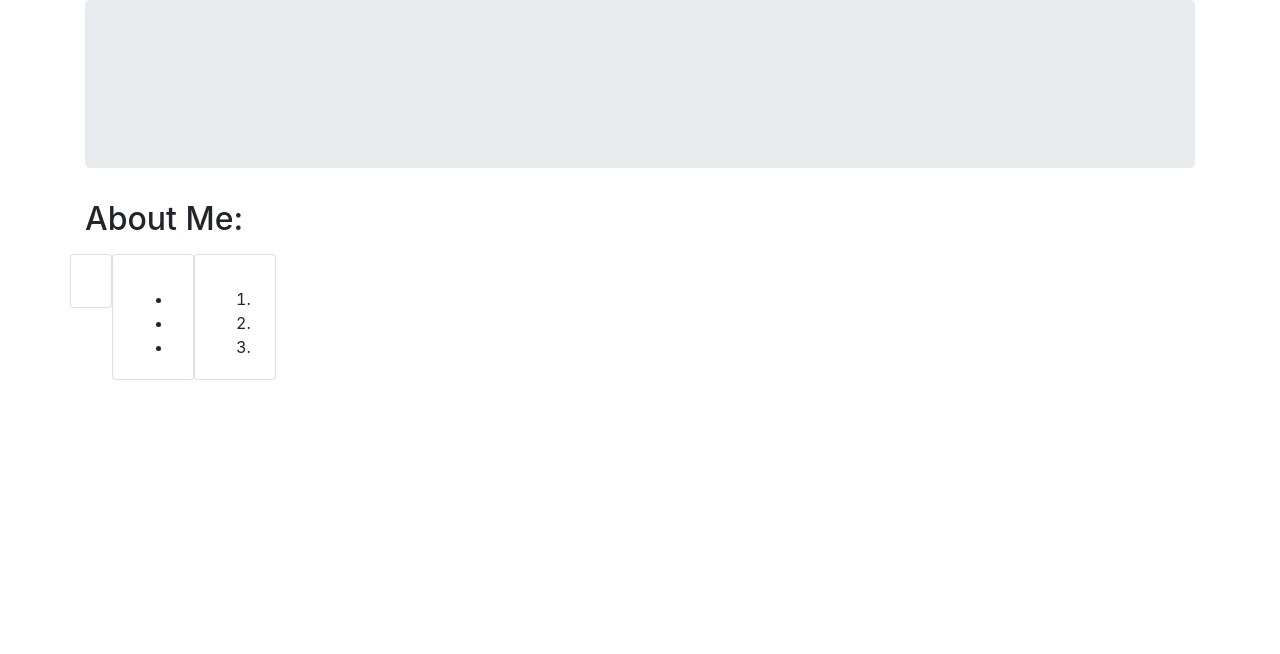
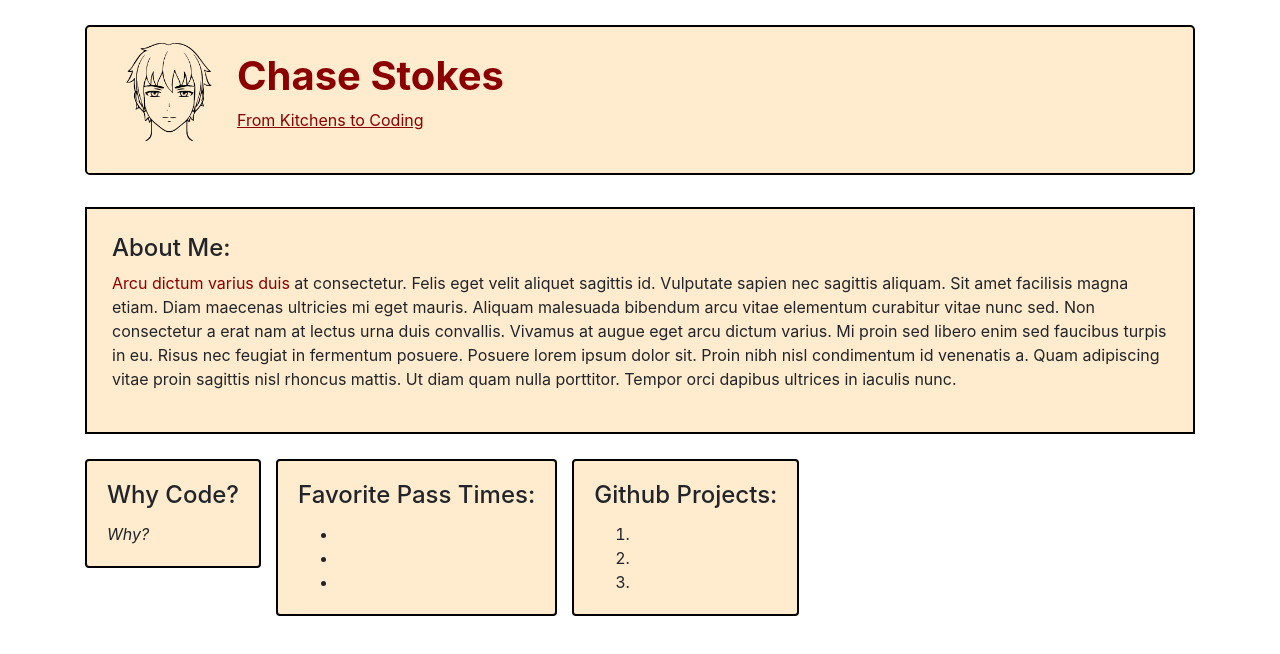
Before and after one commit to Chase-Stokes/portfolio-landing, a plain HTML site: page index.html in a window 1280 px wide. Drawn offline with Linux system fonts and the light colour scheme.

Commit message:
add an image, some styling, and further HTML

```diff
--- a/css/styles.css
+++ b/css/styles.css
@@ -0,0 +1,36 @@
+img {
+  float: left;
+  width: 125px;
+  height: 125px;
+  margin-top: -18px;
+}
+
+.jumbotron {
+  background-color: blanchedalmond;
+  margin-top: 25px;
+  border: 2px solid black;
+  padding: 25px;
+  color: darkred;
+}
+
+.jumbotron p {
+  text-decoration: underline;
+}
+
+.about {
+  border: 2px solid black;
+  margin-bottom: 25px;
+  padding: 25px;
+  background-color: blanchedalmond;
+}
+
+.section {
+  color: darkred;
+  font-style: bold;
+}
+
+.card {
+  border: 2px solid black;
+  margin-left: 15px;
+  background-color: blanchedalmond;
+}
--- a/index.html
+++ b/index.html
@@ -11,27 +11,27 @@
 <body>
   <div class="container">
     <div class="jumbotron">
-      <img src="" alt="">
-      <h1><strong></strong></h1>
-      <p></p>
+      <img src="Anime_Face.png" alt="Representation of me">
+      <h1><strong>Chase Stokes</strong></h1>
+      <p>From Kitchens to Coding</p>
     </div>
     <div class="about">
-      <h2>About Me:</h2>
-      <p><span class="section"></span></p>
+      <h4>About Me:</h4>
+      <p><span class="section">Arcu dictum varius duis</span> at consectetur. Felis eget velit aliquet sagittis id. Vulputate sapien nec sagittis aliquam. Sit amet facilisis magna etiam. Diam maecenas ultricies mi eget mauris. Aliquam malesuada bibendum arcu vitae elementum curabitur vitae nunc sed. Non consectetur a erat nam at lectus urna duis convallis. Vivamus at augue eget arcu dictum varius. Mi proin sed libero enim sed faucibus turpis in eu. Risus nec feugiat in fermentum posuere. Posuere lorem ipsum dolor sit. Proin nibh nisl condimentum id venenatis a. Quam adipiscing vitae proin sagittis nisl rhoncus mattis. Ut diam quam nulla porttitor. Tempor orci dapibus ultrices in iaculis nunc.</p>
     </div>
     <div class="row">
       <div class="column-4-md">
         <div class="card">
           <div class="card-body">
-            <h2 class="card-title"></h2>
-            <p class="card-text"><em></em></p>
+            <h4 class="card-title">Why Code?</h4>
+            <p class="card-text"><em>Why?</em> </p>
           </div>
         </div>
       </div>
       <div class="column-4-md">
         <div class="card">
           <div class="card-body">
-            <h2 class="card-title"></h2>
+            <h4 class="card-title">Favorite Pass Times:</h4>
             <ul class="card-text">
               <li></li>
               <li></li>
@@ -43,7 +43,7 @@
       <div class="column-4-md">
         <div class="card">
           <div class="card-body">
-            <h2 class="card-title"></h2>
+            <h4 class="card-title">Github Projects:</h4>
             <ol class="card-text">
               <li></li>
               <li></li>
@@ -53,7 +53,7 @@
         </div>
       </div>
       <div class="footer">
-        <h2></h2>
+        <h4></h4>
         <p></p>
       </div>
     </div>
```
Also changed, not shown: Anime_Face.png (added).
